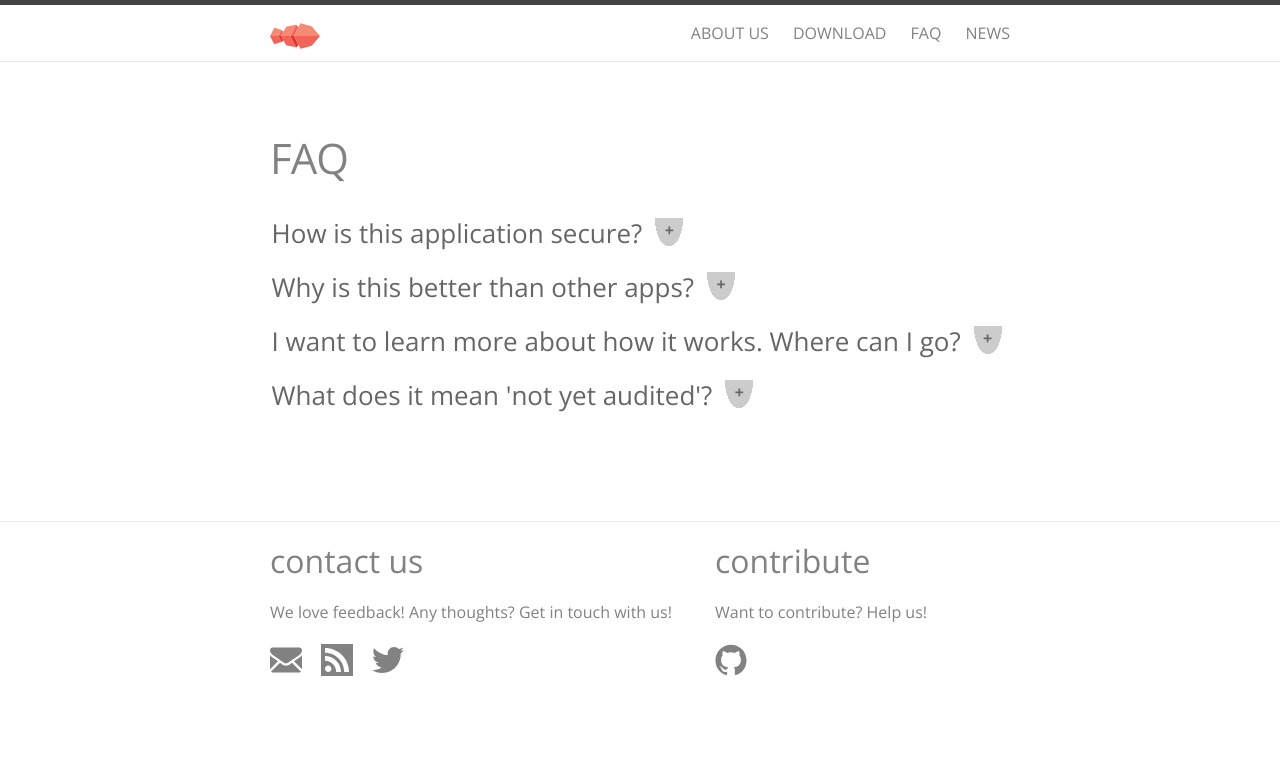
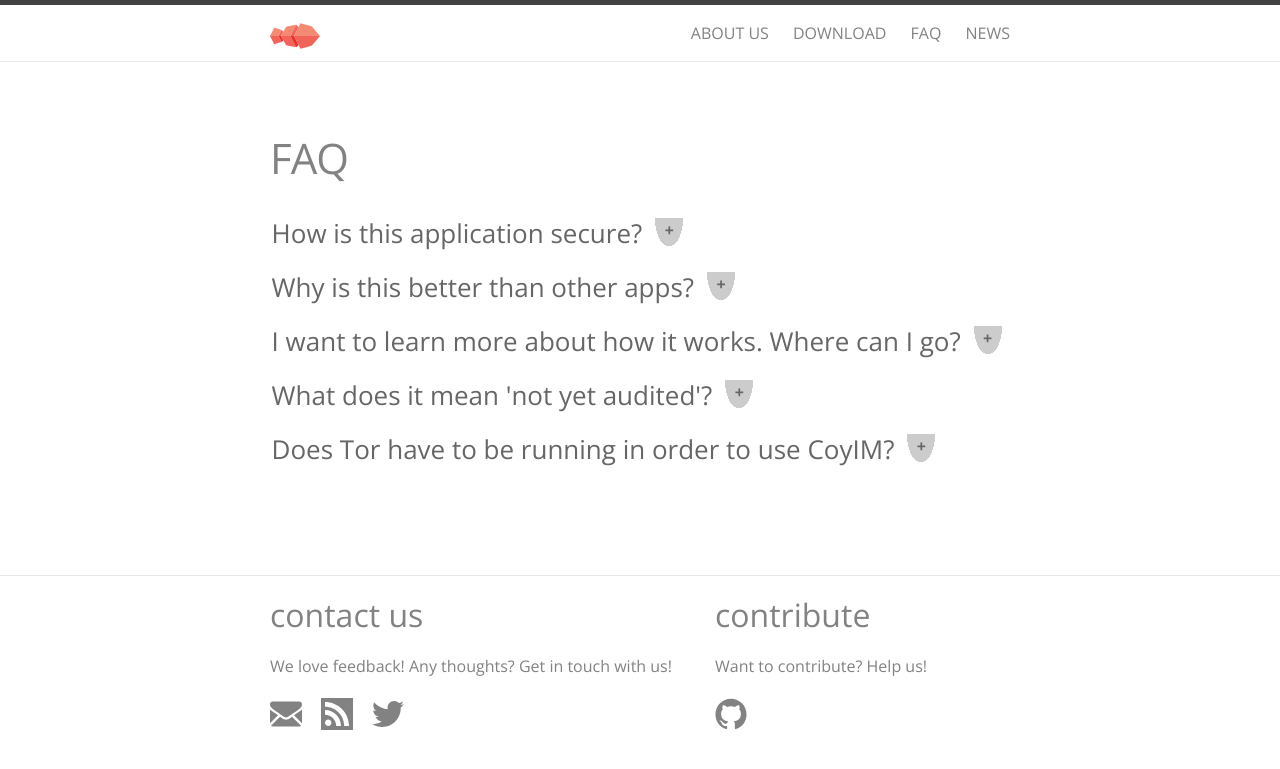
Before and after one commit to coyim/coyim-page, a Jekyll site: the page built from faq.html, in a window 1280 px wide. Shown: the top 769 px of the page. Built offline with Jekyll 4.4.1, drawn with Linux system fonts in a browser that asks for light colours.

Commit message:
adds one more question to faq page

```diff
--- a/_sass/_pages.scss
+++ b/_sass/_pages.scss
@@ -152,7 +152,7 @@
   height: 0;
 }
 
-$questions: (1, 2, 3, 4);
+$questions: (1, 2, 3, 4, 5);
 
 @each $value in $questions{
 	.question{
--- a/faq.html
+++ b/faq.html
@@ -48,4 +48,11 @@ permalink: /faq/
         </div>
    </div>
 
+  <div class="question">
+    <input id="toggle_5" type="checkbox" checked />
+    <label for="toggle_5"><h3>Does Tor have to be running in order to use CoyIM?</h3></label>
+    <div id="expand_5">
+      <p>Not necessarily. You can run CoyIM without Tor by removing the <strong>tor-auto</strong> proxy from the connection settings. Nevertheless, it is recommended to use CoyIM with Tor.</p>
+    </div>
+  </div>
 </div>
```
